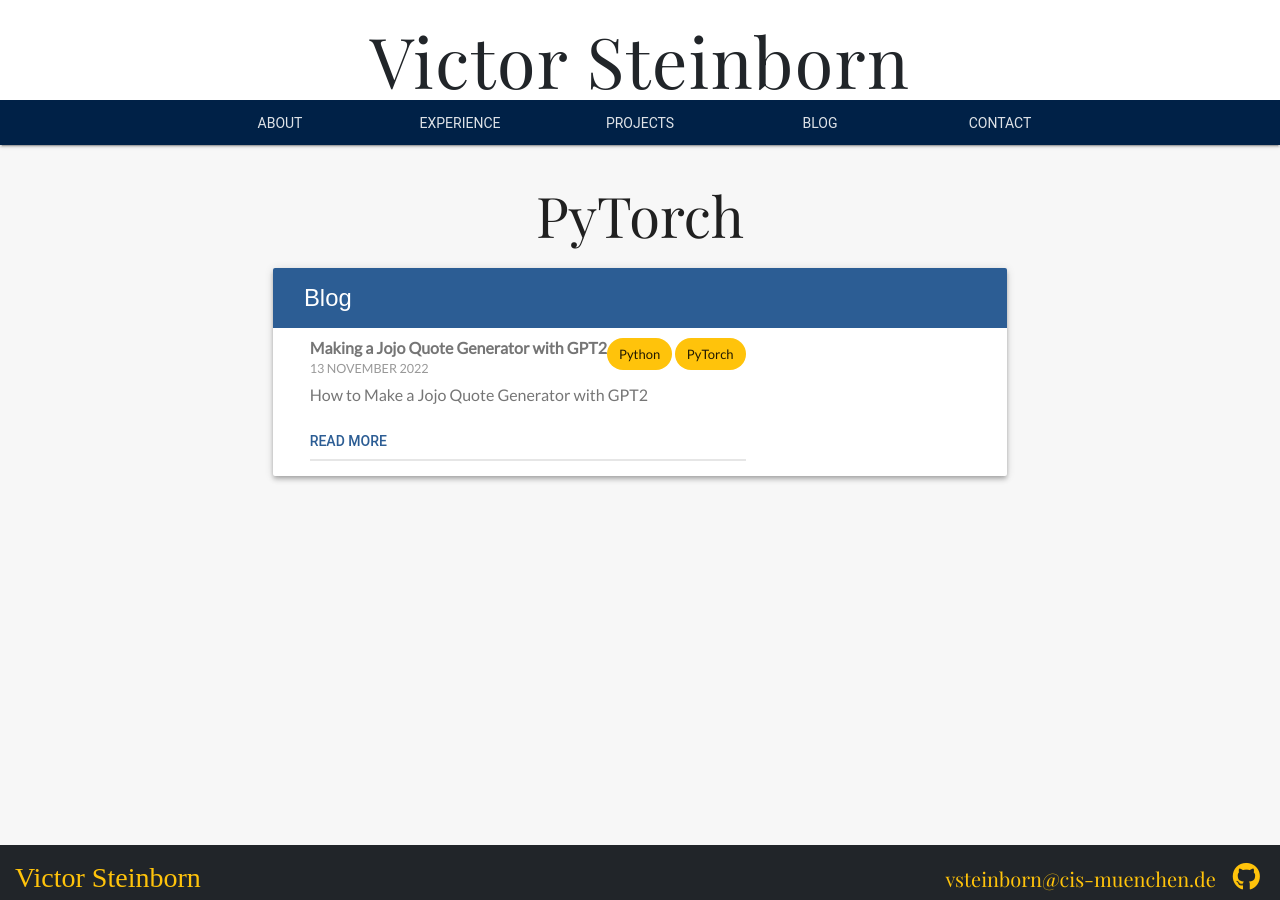
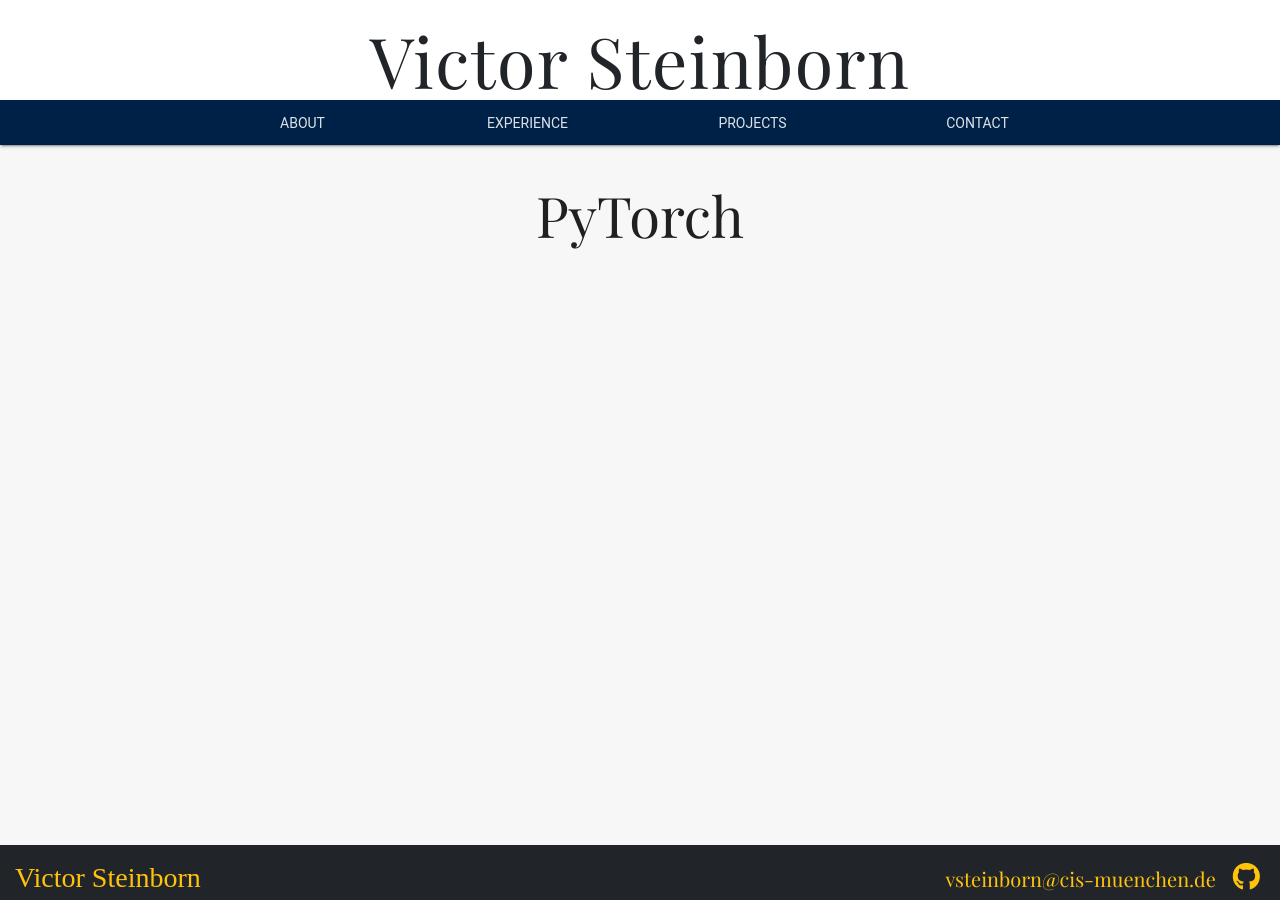
Before and after one commit to VSteinborn/VSteinborn.github.io, a Jekyll site: the page built from _tagged/pytorch.md, in a window 1280 px wide. Built offline with Jekyll 4.4.1, drawn with Linux system fonts in a browser that asks for light colours; nearby versions of some CDN libraries; some web fonts are replaced; some of the changed lines change nothing that is shown.

Commit message:
Change website layout

````diff
--- a/_includes/header.html
+++ b/_includes/header.html
@@ -9,7 +9,6 @@
           <a class="mdl-navigation__link" href="/">About</a>
           <a class="mdl-navigation__link" href="/experience">Experience</a>
           <a class="mdl-navigation__link" href="/projects">Projects</a>
-          <a class="mdl-navigation__link" href="/blog">Blog</a>
           <a class="mdl-navigation__link" href="/contact">Contact</a>
       </nav>
   </div>
--- a/_posts/2022-11-13-jojoquotes.md
+++ /dev/null
@@ -1,49 +0,0 @@
----
-layout: blog_post
-title: "Making a Jojo Quote Generator with GPT2"
-tags:
-- Python
-- PyTorch
-show: true
----
-
-How to Make a Jojo Quote Generator with GPT2
-
-#### *やれやれだぜ!  (good grief!)*
-
-If you clicked on this article, you are probably already familiar with the Japanese animated show “JoJo's Bizarre Adventure”, which as the title suggests, features a bizarre plot and is well known for its characteristic over-the-top and bigger-than-life voice lines, which are often quoted among its fans.
-
-Recently I became interested in replicating the style of these lines by making use of GPT2. This is a bit outside of my area of expertise, so I thought a short DIY side project would help me learn more about generative models by getting hands-on experience. My friends and I found the results quite entertaining so I decided to share them with you, and also how I got there.
-
-Here are examples of the types of sentences the model generates (The starting seed is in square brackets):
-
-```
-[This] is my last chance!
-[Jojo,] that's why I have to break out!
-[Wonder] why you're taking so long to make the coffee.
-```
-
-To make these sentences, we need training data, and this is where I quickly ran into trouble. I could not find any transcripts for the show from my initial searches, so I tried to find a way to directly get the subtitles from Netflix. Luckily for me, using the [Language Reactor](https://www.languagereactor.com/) extension it is possible to export the subtitles into excel tables.
-
-After downloading the subtitles for each episode, I placed them into a data folder and got to training. For this step, I closely followed [this](https://medium.com/analytics-vidhya/fine-tune-gpt-2-225c09400cb6) article to fine-tune a pre-trained GPT2.
-
-I played around with the hyper parameters, and I found that training over the data for two epochs, and using the following parameters for generation produces the most entertaining results.
-
-```python
-model.generate(
-	model_input,
-	do_sample=True,
-	top_k=25,
-	max_length = 32,
-	top_p=0.90,
-	num_return_sequences=2
-	)
-```
-
-Since Jojo’s Bizarre Adventure is a Japanese show, I also tried training a Japanese model by switching the language to Japanese on Netflix and using that as the training data. I also used the same parameters, with similar levels of success, after looking over the results with a native Japanese speaker.
-
-You can find the Jupyter notebooks used for training [here](https://github.com/VSteinborn/jojo-gpt2-generator) on Github.
-
-And that’s it! You can also have the model running as a bot on a Twitch Channel, by using [Twitch IO](https://twitchio.dev/en/latest/) or in a Discord channel using [python-discord](https://github.com/weibeu/python-discord). If you found this article useful, please consider starring the Github repository with the Jupyter notebooks.
-
-Until next time!
````
